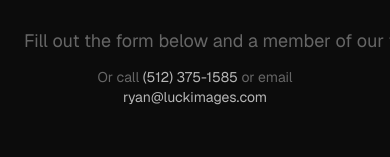
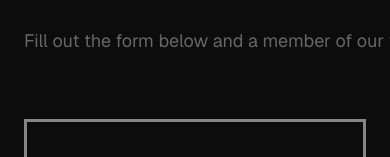
Before and after one commit to luckimages/luckimages-portal, a Next.js app: page /contact in a window 390 px wide. Shown: the part 237-394 px from the top of the page. Built offline with nearby package versions, Linux system fonts and the light colour scheme; no server answers.

Commit message:
Remove phone/email line from contact page, form only Co-Authored-By: Claude Sonnet 5 <noreply@anthropic.com>

```diff
--- a/src/app/contact/page.tsx
+++ b/src/app/contact/page.tsx
@@ -53,10 +53,6 @@ export default function ContactPage() {
         <p className="text-xs tracking-[4px] uppercase text-[#666] mb-4">Get In Touch</p>
         <h1 className="text-[clamp(40px,6vw,80px)] font-black tracking-tight leading-none uppercase mb-6">Let's Work Together</h1>
         <p className="text-[#666] text-lg whitespace-nowrap">Fill out the form below and a member of our team will reach out shortly.</p>
-        <p className="text-[#666] text-sm mt-3">
-          Or call <a href="tel:5123751585" className="text-white/70 hover:text-white transition-colors">(512) 375-1585</a>
-          {" "}or email <a href="mailto:ryan@luckimages.com" className="text-white/70 hover:text-white transition-colors">ryan@luckimages.com</a>
-        </p>
       </FadeUp>
 
       <FadeUp delay={0.1} className="flex-1 px-6 pb-24 max-w-3xl mx-auto w-full">
```
